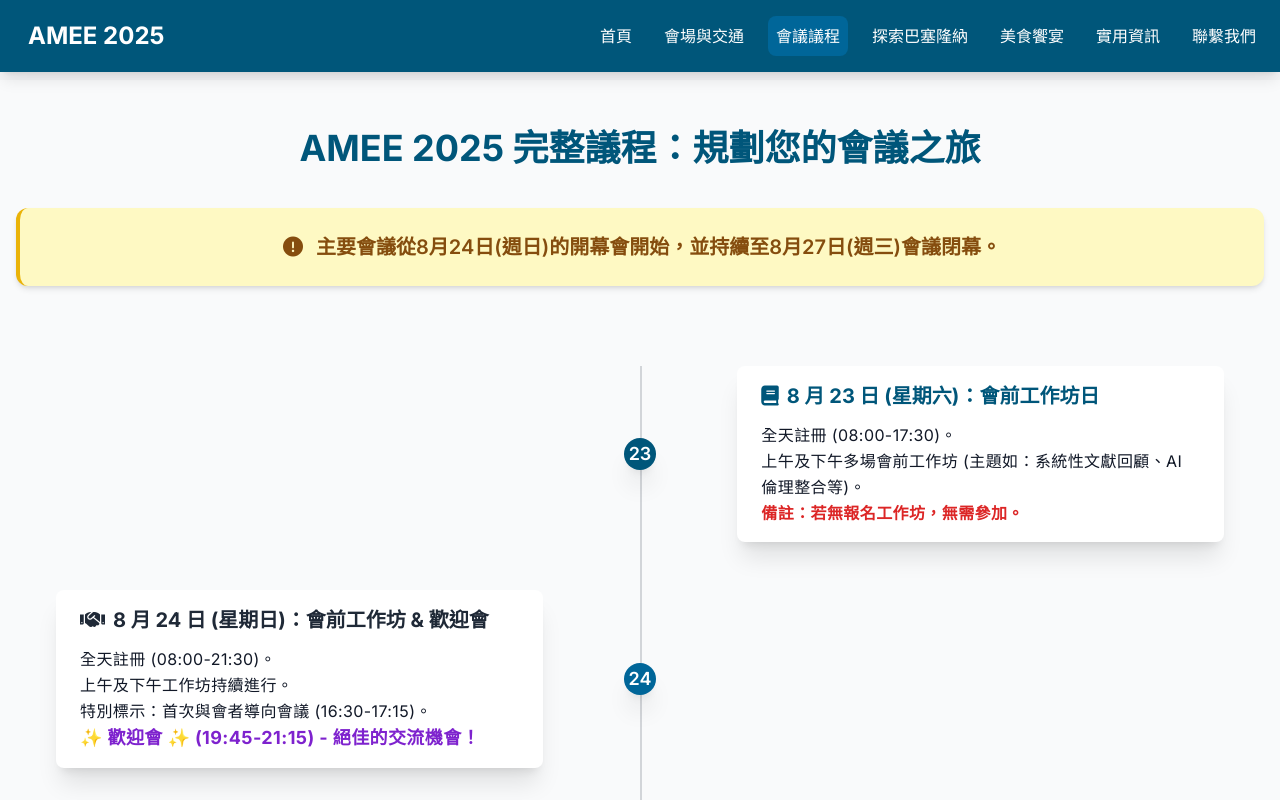
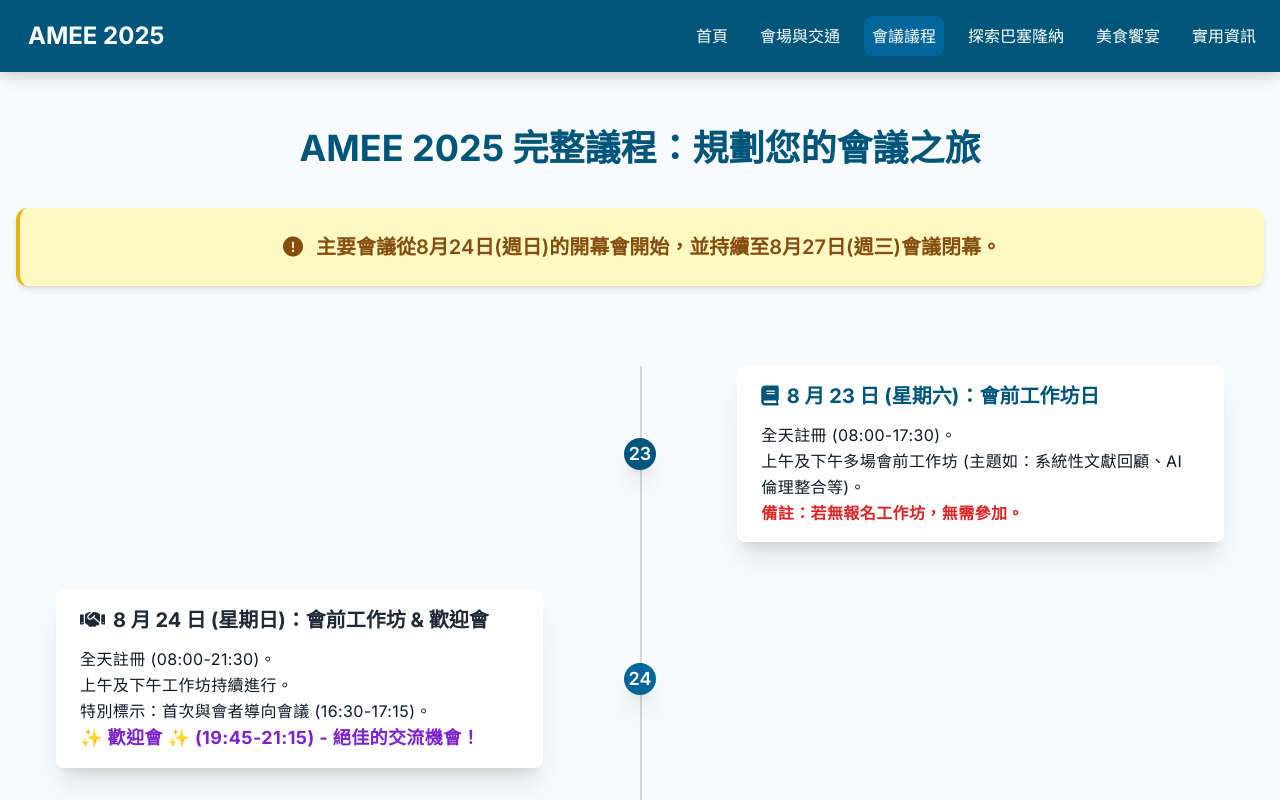
Before and after one commit to chylio/meeting-description, a plain HTML site: page programme.html in a window 1280 px wide. Shown: the top 800 px of the page. Drawn offline with nearby package versions, Linux system fonts and the light colour scheme.

Commit message:
Update programme.html

```diff
--- a/programme.html
+++ b/programme.html
@@ -66,7 +66,6 @@
                 <a href="explore.html" class="nav-item p-2 rounded-lg text-white hover:bg-amee-light-blue transition-colors duration-300 text-center">探索巴塞隆納</a>
                 <a href="culinary.html" class="nav-item p-2 rounded-lg text-white hover:bg-amee-light-blue transition-colors duration-300 text-center">美食饗宴</a>
                 <a href="practical.html" class="nav-item p-2 rounded-lg text-white hover:bg-amee-light-blue transition-colors duration-300 text-center">實用資訊</a>
-                <a href="contact.html" class="nav-item p-2 rounded-lg text-white hover:bg-amee-light-blue transition-colors duration-300 text-center">聯繫我們</a>
             </div>
         </div>
     </nav>
```
